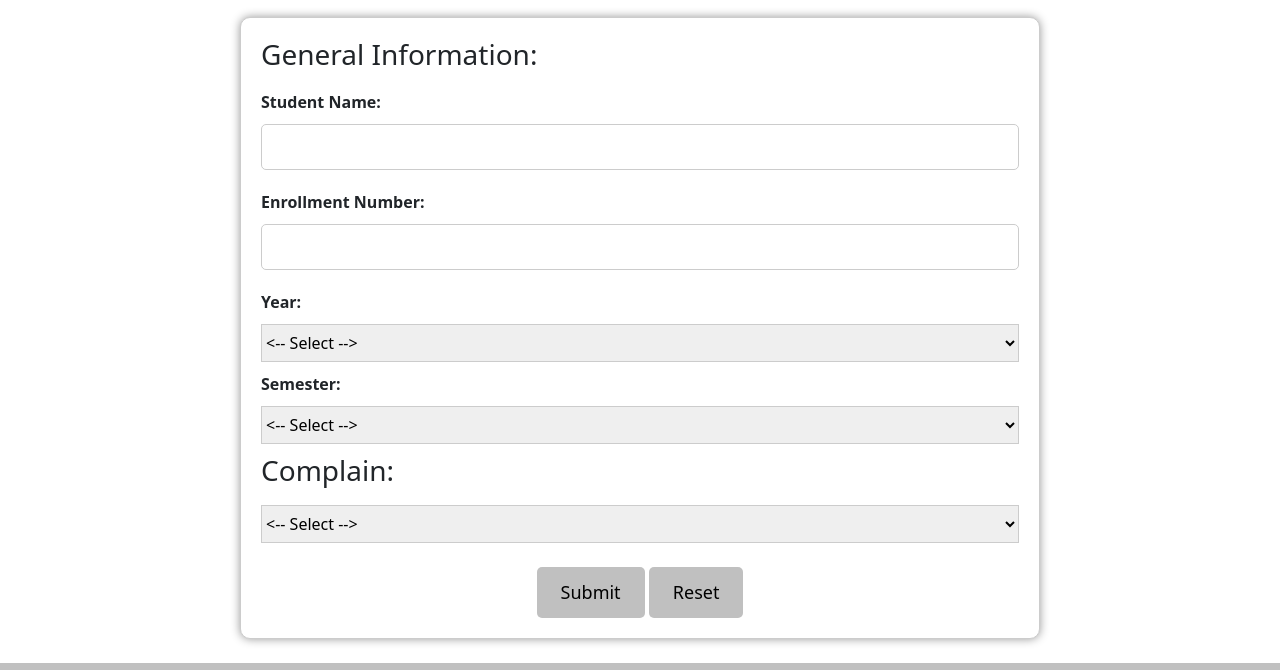
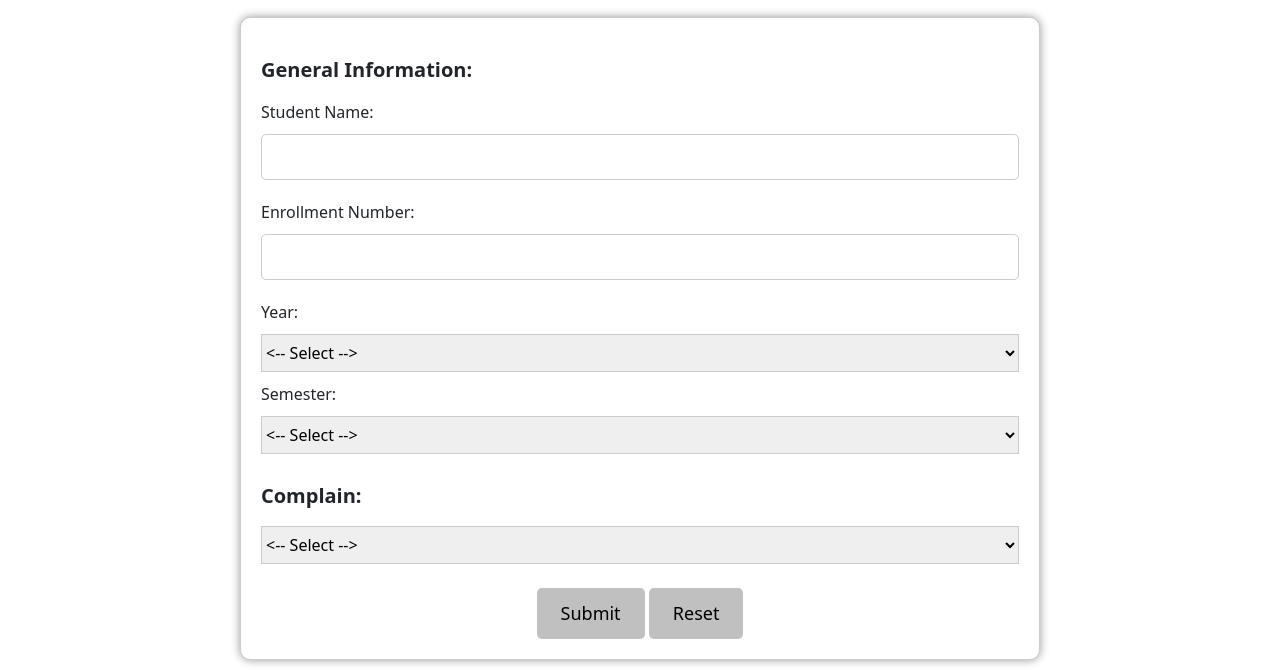
Before and after one commit to NishantBhatt12/extra, a plain HTML site: page feedback/complaint.html in a window 1280 px wide. Shown: the part 79-749 px from the top of the page. Drawn offline with nearby package versions, Linux system fonts and the light colour scheme.

Commit message:
Update form.css

```diff
--- a/feedback/form.css
+++ b/feedback/form.css
@@ -30,9 +30,10 @@ form {
 }
 
 /* Style section headings */
-h3 {
+form h3 {
     font-size: 20px;
-    color: #007BFF;
+    /* color: #007BFF; */
+    font-weight: bold;
     margin-top: 20px;
 }
 
@@ -40,7 +41,6 @@ h3 {
 label {
     display: block;
     margin: 10px 0;
-    font-weight: bold;
 }
 
 /* Style input fields and textareas */
```
